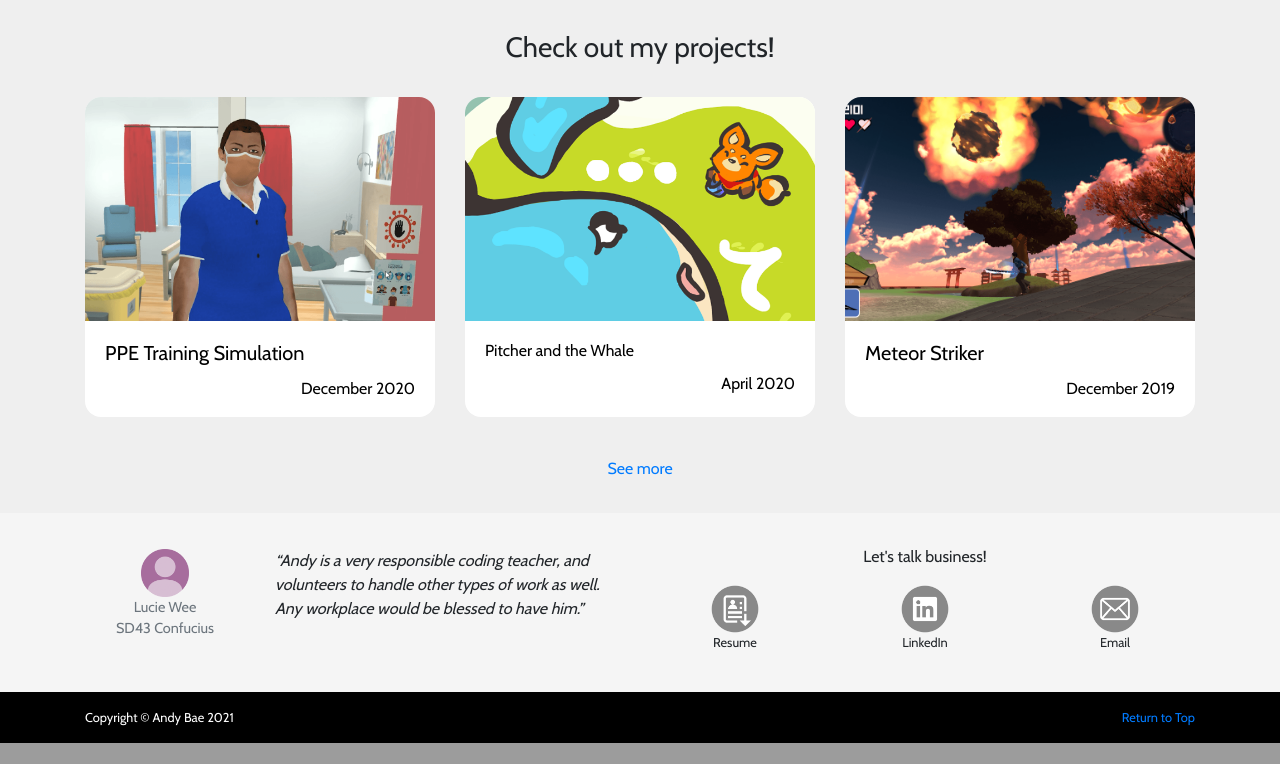
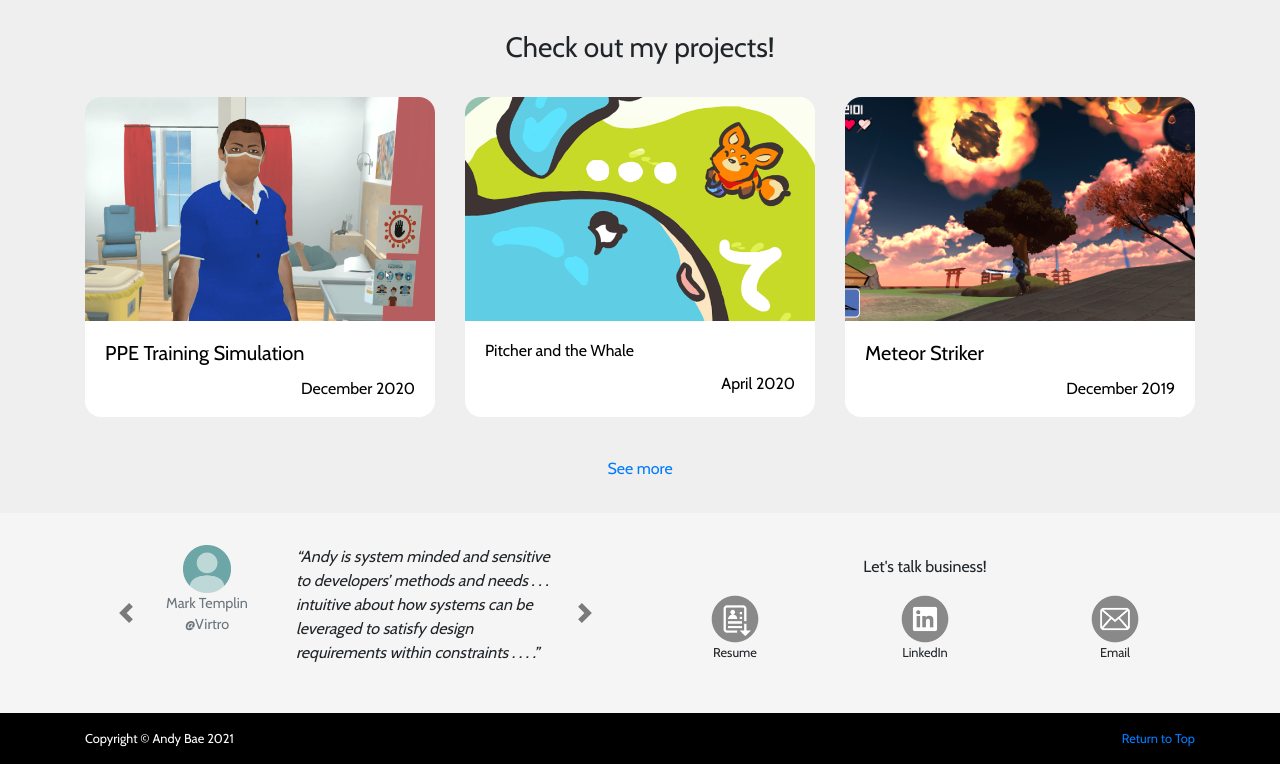
Before and after one commit to sjandybae/sjandybae.github.io, a PHP site: page / in a window 1280 px wide. Shown: the part 663-1427 px from the top of the page. Before the commit the page ends 1406 px from the top, so only its background shows below. Run offline with PHP 8.4, Linux system fonts and the light colour scheme.

Commit message:
carousel working

```diff
--- a/css/site.css
+++ b/css/site.css
@@ -240,6 +240,10 @@ section.bg-image {
     color: var(--acc-color);
 }
 
+.testimonial {
+    margin-left: 3em;
+    margin-right: 3em;
+}
 .testimonial .figure {
     width: 100%;
     text-align: center;
@@ -248,7 +252,10 @@ section.bg-image {
     max-width: 3em;
     width: 100%;
 }
-
+#testimonialCarousel .carousel-control-next,
+#testimonialCarousel .carousel-control-prev /*, .carousel-indicators */ {
+    filter: invert(100%);
+}
 
 .video-div iframe {
     width: 100%;
--- a/index.html
+++ b/index.html
@@ -283,16 +283,43 @@
                 <div class="container">
                     <div class="row align-items-center">
                         <div class="col-md-6">
-                            <div class="row testimonial">
-                                <div class="col-sm-4">
-                                    <figure class="figure">
-                                        <img src="assets/profilet.png"><figcaption class="figure-caption">Lucie Wee<br>SD43 Confucius</figcaption>
-                                    </figure>
+                            <div id="testimonialCarousel" class="carousel slide" data-ride="carousel">
+                                <div class="carousel-inner">
+                                    <div class="carousel-item active">
+                                        <div class="row testimonial">
+                                            <div class="col-lg-4">
+                                                <figure class="figure">
+                                                    <img src="assets/profilec.png"><figcaption class="figure-caption">Mark Templin<br>@Virtro</figcaption>
+                                                </figure>
+                                            </div>
+                                            <div class="col-lg-8">
+                                                <p><em>“Andy is system minded and sensitive to developers’ methods and needs . . . intuitive about how systems can be leveraged to satisfy design requirements within constraints . . . .”</em></p>
+                                            </div>
+                                        </div>
+                                    </div>
+                                    <div class="carousel-item">
+                                        <div class="row testimonial">
+                                            <div class="col-lg-4">
+                                                <figure class="figure">
+                                                    <img src="assets/profilet.png"><figcaption class="figure-caption">Lucie Wee<br>@SD43 Confucius</figcaption>
+                                                </figure>
+                                            </div>
+                                            <div class="col-lg-8">
+                                                <p><em>“Andy is a very responsible coding teacher, and volunteers to handle other types of work as well. Any workplace would be blessed to have him.”</em></p>
+                                            </div>
+                                        </div>
+                                    </div>
                                 </div>
-                                <div class="col-sm-8">
-                                    <p><em>“Andy is a very responsible coding teacher, and volunteers to handle other types of work as well. Any workplace would be blessed to have him.”</em></p>
-                                </div>
+                                <a class="carousel-control-prev" href="#testimonialCarousel" role="button" data-slide="prev">
+                                    <span class="carousel-control-prev-icon" aria-hidden="true"></span>
+                                    <span class="sr-only">Previous</span>
+                                </a>
+                                <a class="carousel-control-next" href="#testimonialCarousel" role="button" data-slide="next">
+                                    <span class="carousel-control-next-icon" aria-hidden="true"></span>
+                                    <span class="sr-only">Next</span>
+                                </a>
                             </div>
+
                             <!--
                             <div class="row testimonial">
                                 <div class="col-sm-4">
```
